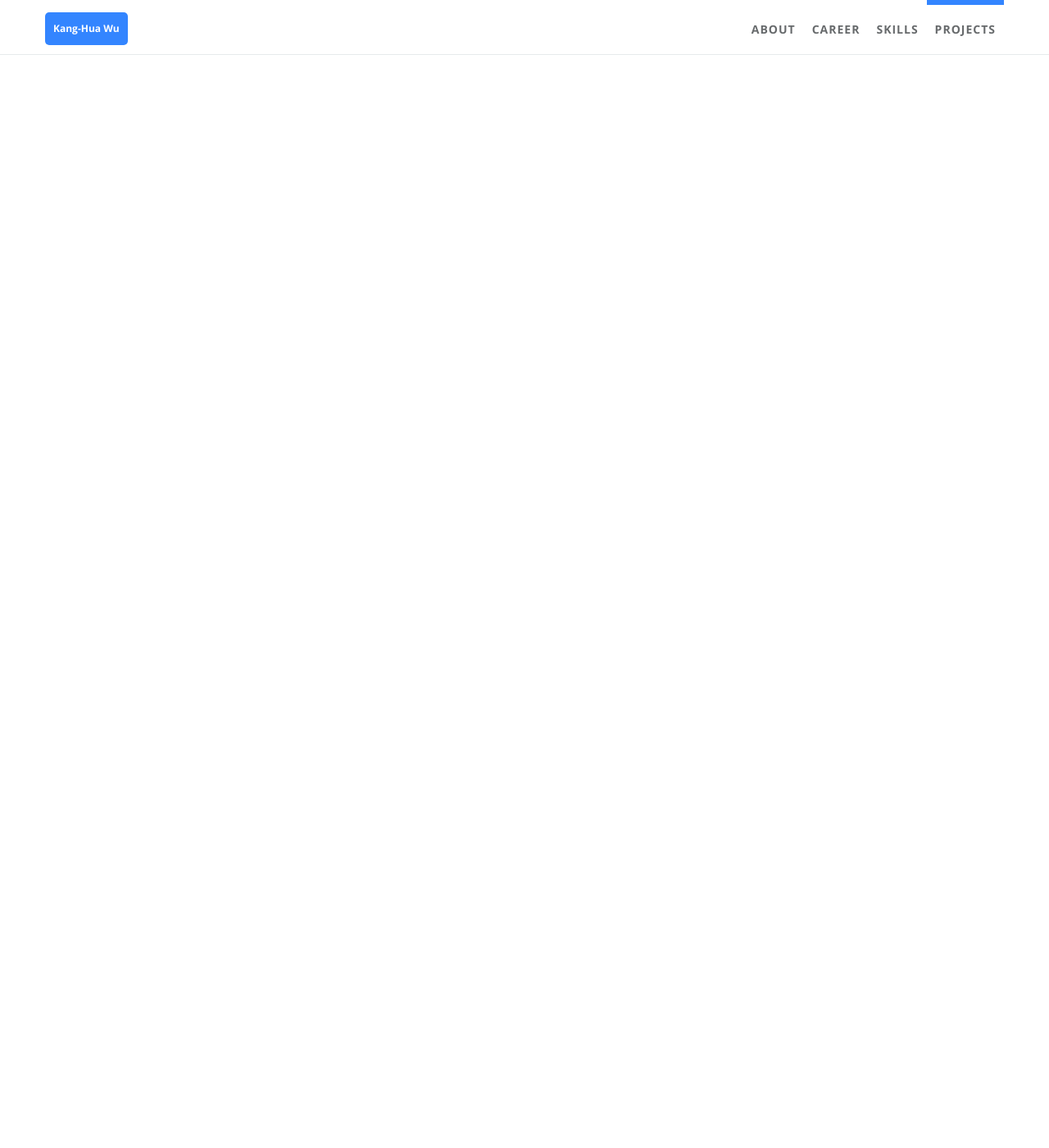
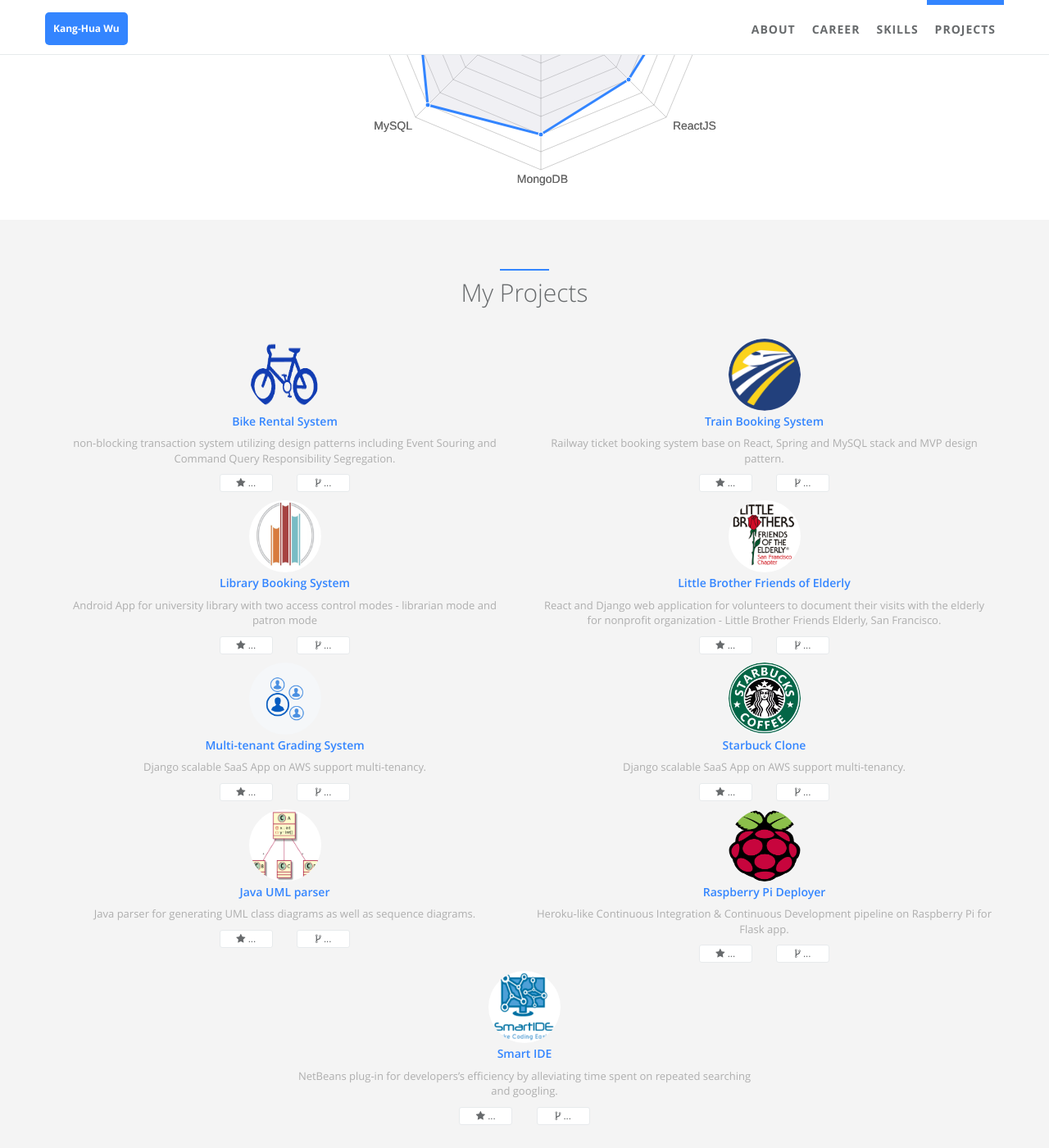
Before and after one commit to guoshunan/kanghuawu.github.io, a Jekyll site: the page built from index.html, in a window 1280 px wide and 1400 px high, scrolled down 1518 px. Shown: the whole window at 82% size. Built offline with Jekyll 4.4.1, drawn with Linux system fonts in a browser that asks for light colours; some of the changed text lies outside the part shown.

Commit message:
1. add intro 2. add projects

```diff
--- a/_config.yml
+++ b/_config.yml
@@ -2,8 +2,8 @@
 
 # Website settings
 title: Kang-Hua Wu
-description: Jack's blog,use Jekyll and github pages.
-keywords: Jack,Jalpc,blog,Jekyll,github,gh-pages
+description: Kang-Hua's website
+keywords: Kang-Hua,Wu,Jekyll,github
 baseurl: "" # if you have suburl as homepage like '/homepage', please change it to '/homepage' and your repo's name should be 'homepage'
 url: https://kanghuawu.github.io  # url should be 'http://<github_username>.github.io/homepage' as before
 # url: http://127.0.0.1:4000
@@ -28,7 +28,7 @@
   skill_icon2:
     - name: icon-java
     - name: icon-python
-  desc: Introduce myself will be here.  # Describe yourself.
+  desc: Hi, I am Kang-Hua. I worked at TSMC who manufactures chips for designers such as Apple and Qualcomm. More often than not, the smartphone you are using has chips made by TSMC. Started as semiconductor engineer, I gained experiences in research advanced technology (7/16nm) as well as mass production (28nm). However, it was an internal software tool development turned me into a coding enthusiast. I left the $25 billion revenue company and started my programming journey. Now I am a student at San Jose State University focusing on backend development.  # Describe yourself.
 
 # comment
 # disqus:  # if you wanna comment feature, go to https://disqus.com/ to get your configuration; if not, comment following two lines.
--- a/_data/index/careers.yml
+++ b/_data/index/careers.yml
@@ -1,29 +1,57 @@
 # careers section data
 # if you don't have language feature(language.yml is empty), ignore "i18n" items
 - name:
-    detail: Company A
-    i18n: company_a
+    detail: San Jose State University
   desc:
-    detail: I worked at Company A ...
-    i18n: company_a_desc
+    detail: Focusing on web development (Spring/Django) and data processing (Hadoop/Spark/Kafka).
   date:
-    detail: Apr. 2016
-    i18n: company_a_date
+    detail: Sep. 2016
   job:
-    detail: CTO
-    i18n: company_a_job
+    detail: Software Engineering Dept Student
   icon: fa-plus-square
 
 - name:
-    detail: Company B
+    detail: Taiwan Semiconductor Manufacturing Company
+  desc:
+    detail: Coordinated with engineers from three different departments to design and implement new software application for wafer process handling and data analysis.
+  date:
+    detail: Oct. 2013
+  job:
+    detail: Integration Engineer
+  icon: fa-plus-square
+
+- name:
+    detail: Taiwan Semiconductor Manufacturing Company
     i18n: company_b
   desc:
-    detail: I worked at Company B ...
-    i18n: company_b_desc
+    detail: Oversaw production lines of 1000 wafers per month and updated weekly reports to customer.
   date:
-    detail: Jun. 2015
+    detail: Oct. 2012
     i18n: company_b_date
   job:
-    detail: Full Stack Developer
-    i18n: company_b_job
+    detail: Process Integration Engineer
   icon: fa-plus-square
+
+- name:
+    detail: National Tsing Hua University
+  desc:
+    detail: Specialized in thin film analysis - high-k (Al2O3/Hf2O3/Gd2O3) on III-V semiconductors (GaAs/InGaAs/GaN)
+  date:
+    detail: Sep. 2009
+  job:
+    detail: Material Science Dept Student
+  icon: fa-plus-square
+
+# - name:
+#     detail: Company A
+#     i18n: company_a
+#   desc:
+#     detail: I worked at Company A ...
+#     i18n: company_a_desc
+#   date:
+#     detail: Apr. 2016
+#     i18n: company_a_date
+#   job:
+#     detail: CTO
+#     i18n: company_a_job
+#   icon: fa-plus-square
--- a/_data/index/projects.yml
+++ b/_data/index/projects.yml
@@ -1,22 +1,64 @@
 # projects section data
 # If you don't have language feature(language.yml is empty), ignore "i18n" items
 # Suggest projects' img be located at '/static/assets/img/landing', and edit following img items.
-# - name: Jalpc
-#   i18n: jalpc
-#   gh_user: jarrekk
-#   repo: Jalpc
-#   img: /static/assets/img/landing/jekyll.png
-#   desc: This project is my project. I use javescript to get repo's information all my repos have only one request.
 
-# - name: Python
-#   i18n: cpython
-#   gh_user: python
-#   repo: cpython
-#   img: /static/assets/img/landing/python.png
-#   desc: This project is other's project. I use another request to get repo's information.
+- name: Bike Rental System
+  gh_user: kanghuawu
+  repo: Bike-Rental-System
+  img: /static/assets/img/landing/bike-logo-transparent.png
+  desc: non-blocking transaction system utilizing design patterns including Event Souring and Command Query Responsibility Segregation.
 
-# - name: Google
-#   i18n: google
+- name: Train Booking System
+  gh_user: kanghuawu
+  repo: EntAppDev-CalTrain
+  img: /static/assets/img/landing/train-logo.png
+  desc: Railway ticket booking system base on React, Spring and MySQL stack and MVP design pattern.
+
+- name: Library Booking System
+  gh_user: kanghuawu
+  repo: SmartPhoneApp-LibraryApp
+  img: /static/assets/img/landing/library-logo.jpg
+  desc: Android App for university library with two access control modes - librarian mode and patron mode
+
+- name: Little Brother Friends of Elderly
+  gh_user: kanghuawu
+  repo: LBFE-SF
+  img: /static/assets/img/landing/LBFE-logo-small.png
+  desc: React and Django web application for volunteers to document their visits with the elderly for nonprofit organization - Little Brother Friends Elderly, San Francisco.
+
+- name: Multi-tenant Grading System
+  gh_user: kanghuawu
+  repo: UMLGrader
+  img: /static/assets/img/landing/multi-tenant-logo.png
+  desc: Django scalable SaaS App on AWS support multi-tenancy.
+
+- name: Starbuck Clone
+  gh_user: kanghuawu
+  repo: Starbuck_BackEnd_Tenant
+  img: /static/assets/img/landing/starbucks-logo.png
+  desc: Django scalable SaaS App on AWS support multi-tenancy.
+
+- name: Java UML parser
+  gh_user: kanghuawu
+  repo: JavaUML_Parser
+  img: /static/assets/img/landing/uml-diagram.png
+  desc: Java parser for generating UML class diagrams as well as sequence diagrams.
+
+- name: Raspberry Pi Deployer
+  gh_user: kanghuawu
+  repo: RaspberryPi_Deployer
+  img: /static/assets/img/landing/raspberry-pi-logo.png
+  desc: Heroku-like Continuous Integration & Continuous Development pipeline on Raspberry Pi for Flask app.
+
+- name: Smart IDE
+  gh_user: kanghuawu
+  repo: SmartIDE
+  img: /static/assets/img/landing/Smart-IDE.png
+  desc: NetBeans plug-in for developers’s efficiency by alleviating time spent on repeated searching and googling.
+
+# - name: Java UML parser
 #   url: https://google.com
-#   img: /static/assets/img/landing/google.png
+#   gh_user: kanghuawu
+#   repo: JavaUML_Parser
+#   img: /static/assets/img/landing/uml-diagram.png
 #   desc: This is another project.
--- a/_data/index/skills.yml
+++ b/_data/index/skills.yml
@@ -2,5 +2,5 @@
 
 label: Ability
 id : cs
-aspects: Spring, Django, AWS, ReactJS, MongoDB, MySQL, Kubernetes, MapReduce/Spark
-percentage:  90,     70,  80,      70,      80,    80,         80,              70
+aspects: Spring, Django, AWS, ReactJS, MongoDB, MySQL, Kubernetes, Hadoop/Spark
+percentage:  90,     80,  80,      70,      80,    90,         70,           80
--- a/_includes/head.html
+++ b/_includes/head.html
@@ -19,7 +19,7 @@
     {% endif %}
   </title>
   <!-- favicon -->
-  <link rel="shortcut icon" href="{{ "/static/assets/img/favicon.ico" | prepend: site.baseurl }}">
+  <!-- <link rel="shortcut icon" href="{{ "/static/assets/img/favicon.ico" | prepend: site.baseurl }}"> -->
 
   <!-- Main CSS -->
   <link href="{{ "/static/assets/app-20171204.min.css" | prepend: site.baseurl }}" rel="stylesheet">
--- a/_includes/index_head.html
+++ b/_includes/index_head.html
@@ -8,7 +8,7 @@
   <meta name="author" content="{{ site.author.name }}">
   <title>{{ site.title }}</title>
   <!-- favicon -->
-  <link rel="shortcut icon" href="{{ "/static/assets/img/favicon.ico" | prepend: site.baseurl }}">
+  <!-- <link rel="shortcut icon" href="{{ "/static/assets/img/favicon.ico" | prepend: site.baseurl }}"> -->
 
   <!-- Main CSS -->
   <link href="{{ "/static/assets/app-20171204.min.css" | prepend: site.baseurl }}" rel="stylesheet">
```
Also changed, not shown: README.md, static/assets/img/landing/LBFE-logo-small.png (added), static/assets/img/landing/Smart-IDE.png (added), static/assets/img/landing/bike-logo-transparent.png (added), static/assets/img/landing/google.png (deleted), static/assets/img/landing/library-logo.jpg (added), static/assets/img/landing/multi-tenant-logo.png (added), static/assets/img/landing/python.png (deleted), static/assets/img/landing/raspberry-pi-logo.png (added), static/assets/img/landing/starbucks-logo.png (added), static/assets/img/landing/train-logo.png (added), static/assets/img/landing/uml-diagram.png (added).
